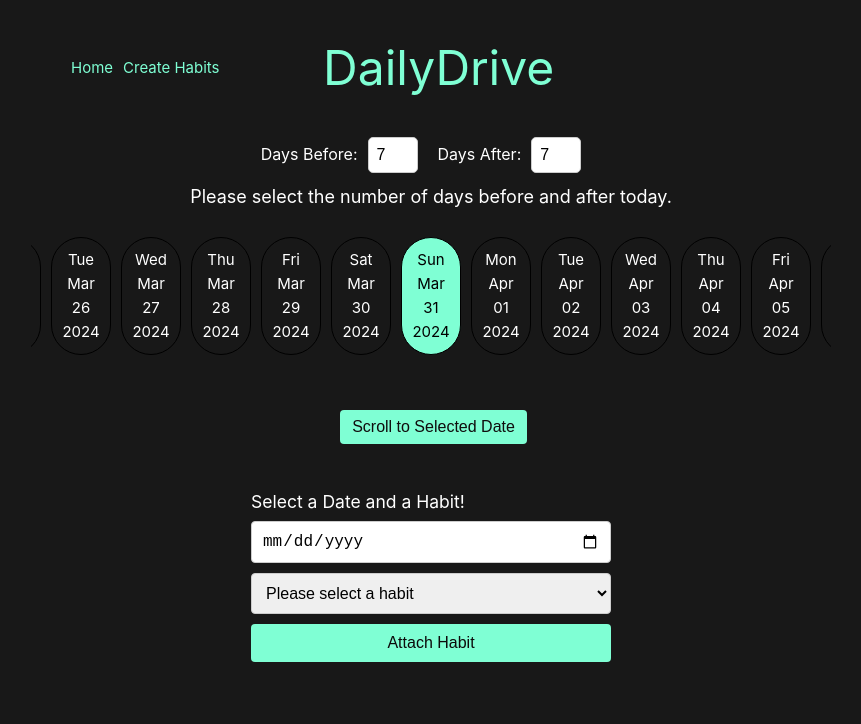
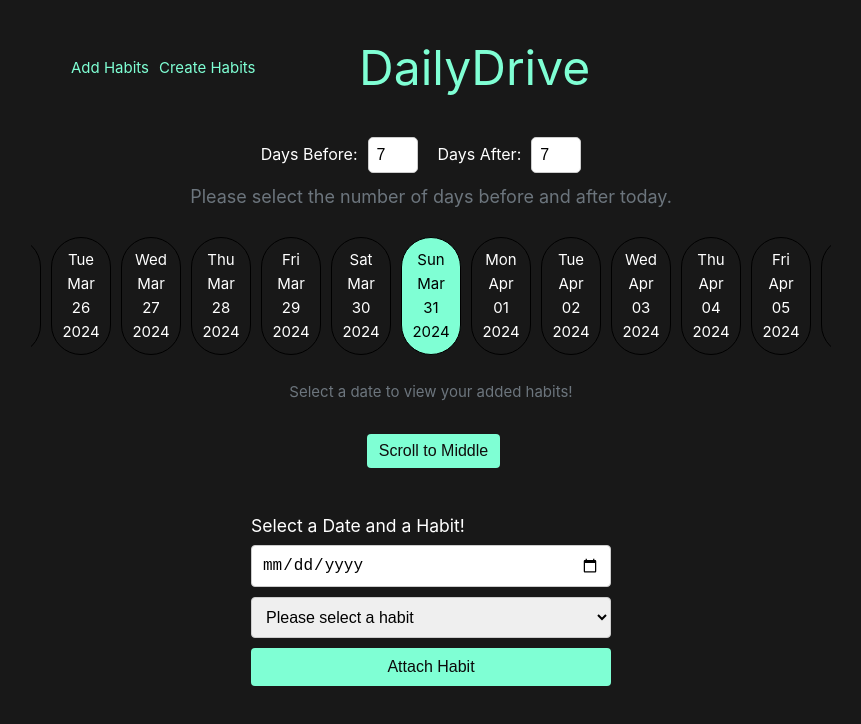
Before and after one commit to henriits/habit_tracker_vue, a Vue app in the folder habit-tracker/: page / in a window 1280 px wide. Shown: the top 724 px of the page, without its empty margins (209-1070 px from the left). Built offline with nearby package versions, Linux system fonts and the light colour scheme.

Commit message:
minor changes, router page name + p color

```diff
--- a/habit-tracker/src/App.vue
+++ b/habit-tracker/src/App.vue
@@ -6,7 +6,7 @@ import DatesView from "./components/DatesView.vue";
 <template>
   <div>
     <nav class="nav-bar">
-      <RouterLink to="/">Home</RouterLink>
+      <RouterLink to="/">Add Habits</RouterLink>
       <RouterLink :to="{ name: 'createHabits' }">Create Habits</RouterLink>
       <h1 class="title">DailyDrive</h1>
     </nav>
--- a/habit-tracker/src/components/DatesView.vue
+++ b/habit-tracker/src/components/DatesView.vue
@@ -41,8 +41,9 @@
     </div>
   </div>
   <div class="scroll-button-position">
+    <p>Select a date to view your added habits!</p>
     <button class="scroll-button" type="button" @click="scrollToMiddle">
-      Scroll to Selected Date
+      Scroll to Middle
     </button>
   </div>
 </template>
@@ -111,6 +112,10 @@ watch([numberOfDaysBefore, numberOfDaysAfter], () => {
 </script>
 
 <style scoped>
+p {
+  color: #6c757d;
+}
+
 .input-section {
   display: flex;
   align-items: center;
```
